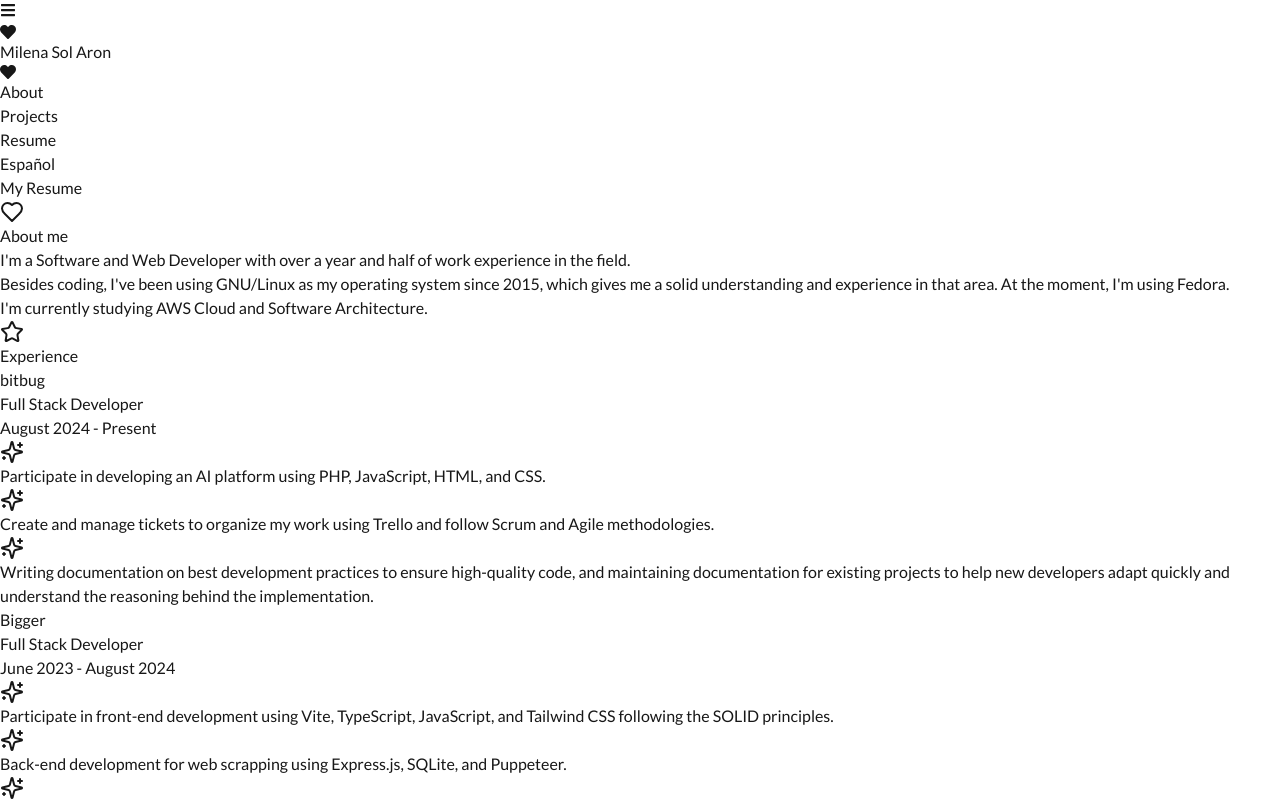
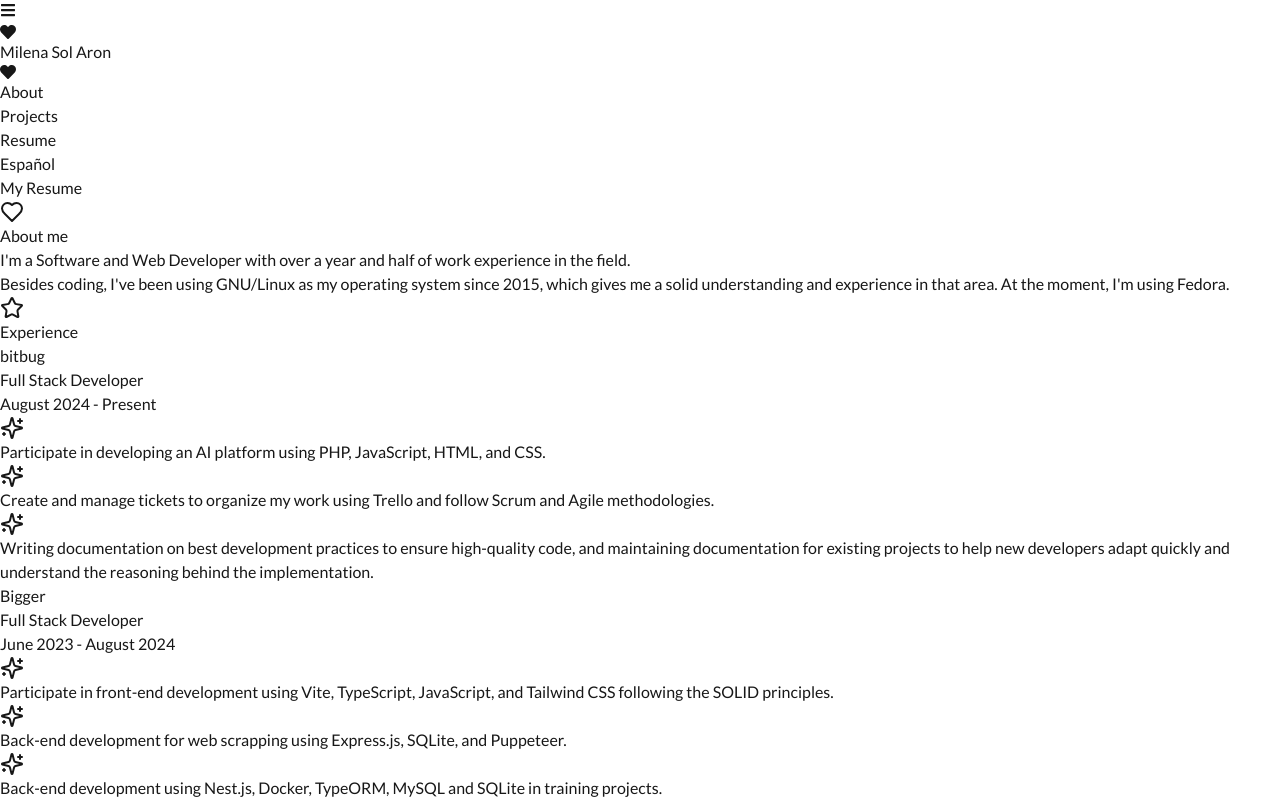
Before and after one commit to aronmilenasol/personal-website, a Next.js app: page /en/resume in a window 1280 px wide. Shown: the top 800 px of the page. Built offline with nearby package versions, Linux system fonts and the light colour scheme.

Commit message:
refactor: remove current studying.

```diff
--- a/src/app/[locale]/resume/page.tsx
+++ b/src/app/[locale]/resume/page.tsx
@@ -27,7 +27,6 @@ export default function Resume() {
           </h2>
           <p className={paragraphClasses}>{t("about-1")}</p>
           <p className={`${paragraphClasses} mt-2`}>{t("about-2")}</p>
-          <p className={`${paragraphClasses} mt-2`}>{t("about-3")}</p>
         </div>
 
         {/* Work Experience */}
```
